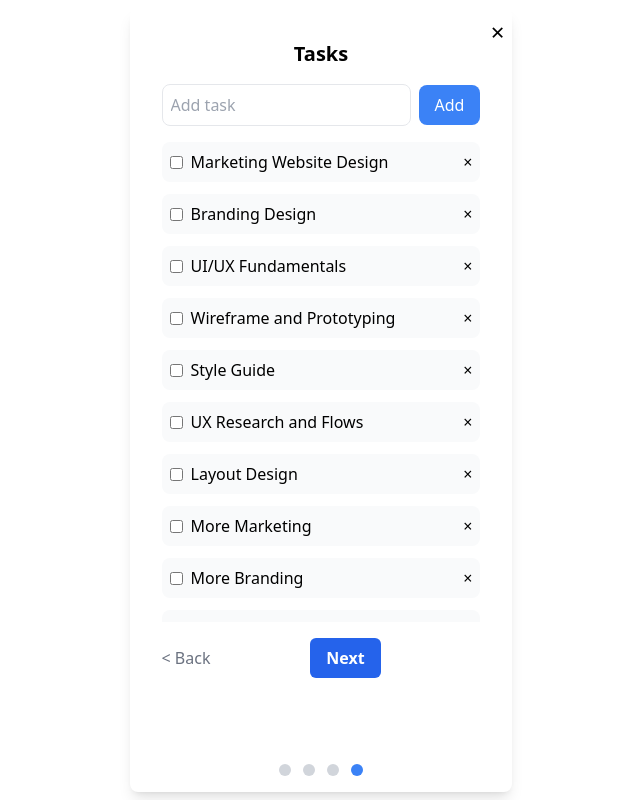
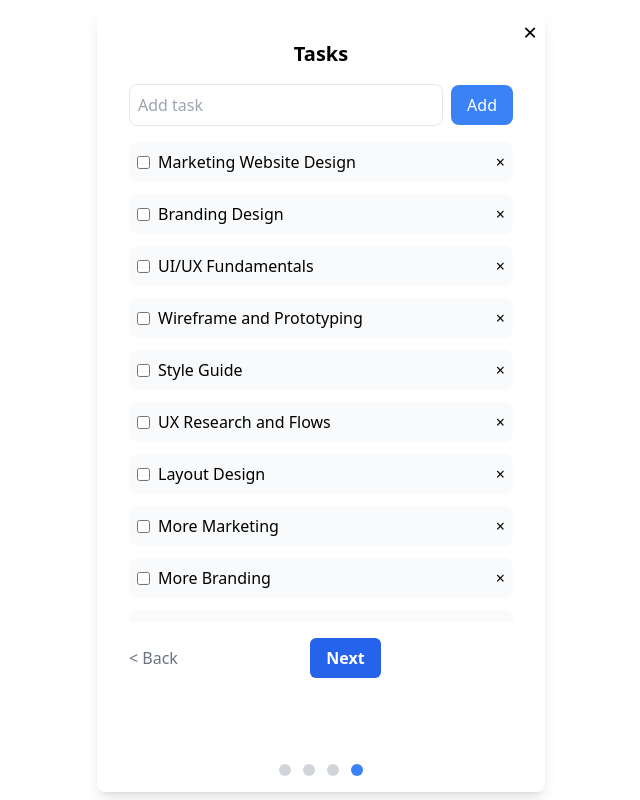
Before and after one commit to dipak307/nablasoltask1, a React (Create React App) app: page / in a window 1280 px wide. Both pictures are taken after a click on the button 676 px from the left and 641 px from the top of the page. Shown: the whole page, without its empty margins (319-959 px from the left). Built offline with nearby package versions, Linux system fonts and the light colour scheme.

Commit message:
Update TaskManager.js

```diff
--- a/src/components/TaskManager.js
+++ b/src/components/TaskManager.js
@@ -41,7 +41,7 @@ const TaskList = ({ toggleForm }) => {
   };
 
   return (
-    <div className="bg-white rounded-lg shadow-lg p-4 md:p-6 lg:p-8 w-full max-w-md lg:max-w-[calc(100%+200px)] mx-auto relative h-[98vh] overflow-hidden">
+    <div className="bg-white rounded-lg shadow-lg p-4 md:p-6 lg:p-8 w-full max-w-md lg:w-[100vw] mx-auto relative h-[98vh] overflow-hidden">
     <button
       className="absolute top-2 right-2 text-black cursor-pointer hover:text-red-500 text-2xl"
       onClick={toggleForm}
```
